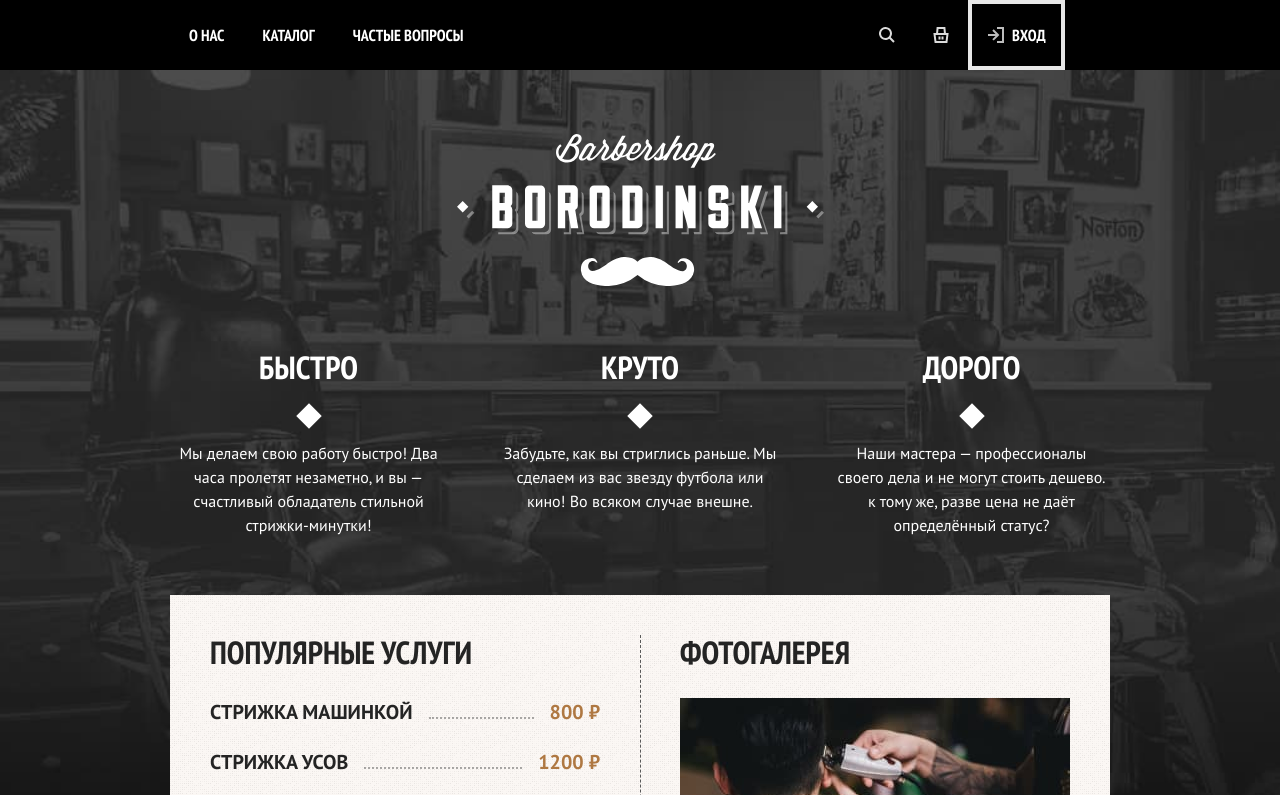
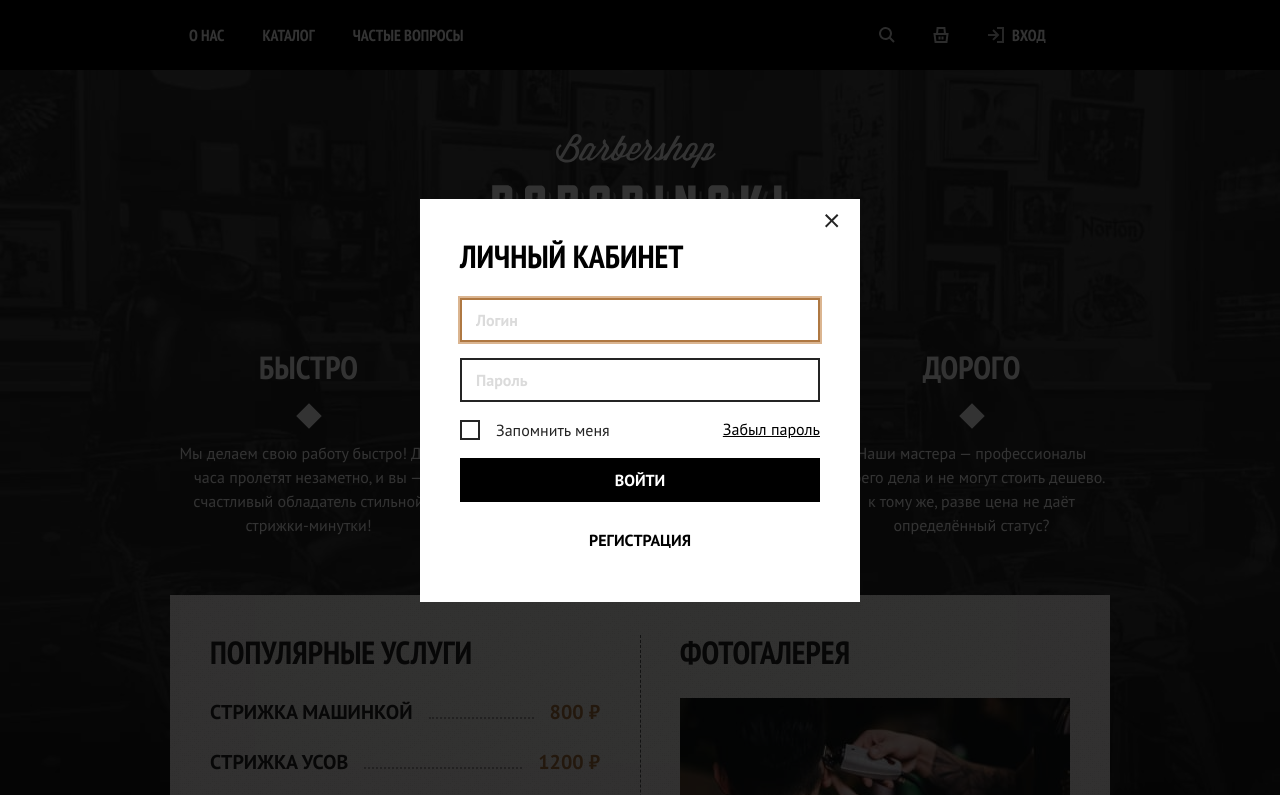
Before and after one commit to zarram89/web-html1-barbershop, a plain HTML site: page index.html in a window 1280 px wide. Both pictures are taken after a click on the link "ВХОД". Shown: the top 795 px of the page. Drawn offline with Linux system fonts and the light colour scheme.

Commit message:
feat: adds modal

```diff
--- a/index.html
+++ b/index.html
@@ -274,6 +274,36 @@
     </section>
   </div>
 </footer>
+<div class="modal-container modal-container-close">
+  <div class="modal modal-auth">
+    <button class="modal-close-button">
+      <span class="visually-hidden">Закрыть</span>
+    </button>
+    <section class="modal-content">
+      <h2 class="modal-title">Личный кабинет</h2>
+      <form class="auth-form" action="https://echo.htmlacademy.ru/" method="post">
+        <p class="field-group">
+          <label class="visually-hidden" for="auth-login">Логин</label>
+          <input class="auth-form-field field" type="text" id="auth-login" name="auth-login" placeholder="Логин">
+        </p>
+        <p class="field-group">
+          <label class="visually-hidden" for="auth-password">Пароль</label>
+          <input class="auth-form-field field" type="password" id="auth-password" name="auth-password" placeholder="Пароль">
+        </p>
+        <p class="field-group auth-form-user-options">
+          <label class="auth-form-checkbox control">
+            <input class="visually-hidden control-input" type="checkbox" name="firm-storе">
+            <span class="control-mark"></span>
+            <span class="control-label">Запомнить меня</span>
+          </label>
+          <a class="auth-form-recovery" href="#">Забыл пароль</a>
+        </p>
+        <button class="button auth-form-button" type="submit">Войти</button>
+        <a class="button auth-form-register" href="#">Регистрация</a>
+      </form>
+    </section>
+  </div>
+</div>
 <script src="scripts/main.js" type="module"></script>
 </body>
 </html>
--- a/scripts/main.js
+++ b/scripts/main.js
@@ -1 +1,5 @@
-import './popover.js';
+import { initPopover } from "./popover.js";
+import { initModal } from "./modal.js";
+
+initPopover();
+initModal();
--- /dev/null
+++ b/scripts/modal.js
@@ -0,0 +1,38 @@
+import { onEsc, onClickOutside } from "./utils.js";
+
+export function initModal() {
+  const openButton = document.querySelector(".navigation-link-login");
+  const modalContainer = document.querySelector(".modal-container");
+  const modal = document.querySelector(".modal");
+  const closeButton = document.querySelector(".modal-close-button");
+
+  if (!openButton || !modal || !modalContainer) return;
+
+  let escHandler;
+  let clickOutsideHandler;
+
+  function openModal(evt) {
+    evt.preventDefault();
+    modalContainer.classList.remove("modal-container-close");
+
+    escHandler = onEsc(closeModal);
+    clickOutsideHandler = onClickOutside(modal, closeModal);
+
+    document.addEventListener("keydown", escHandler);
+    modalContainer.addEventListener("click", clickOutsideHandler);
+
+    // устанавливаем фокус в первое поле
+    const firstField = modal.querySelector("input");
+    if (firstField) firstField.focus();
+  }
+
+  function closeModal() {
+    modalContainer.classList.add("modal-container-close");
+
+    document.removeEventListener("keydown", escHandler);
+    modalContainer.removeEventListener("click", clickOutsideHandler);
+  }
+
+  openButton.addEventListener("click", openModal);
+  closeButton.addEventListener("click", closeModal);
+}
--- a/scripts/popover.js
+++ b/scripts/popover.js
@@ -1,46 +1,37 @@
+import { onEsc, onClickOutside } from "./utils.js";
+
+export function initPopover() {
   const cartButton = document.querySelector(".navigation-link-cart");
   const popover = document.querySelector(".popover");
-const closeButton = document.querySelector(".popover-close-button");
+  const closeButton = popover.querySelector(".popover-close-button");
+
+  if (!cartButton || !popover) return;
+
+  let escHandler;
+  let clickOutsideHandler;
 
   function openPopover() {
     popover.classList.add("popover-open");
-  document.addEventListener("keydown", onEscPress);
-  document.addEventListener("click", onClickOutside);
+
+    escHandler = onEsc(closePopover);
+    clickOutsideHandler = onClickOutside(popover, closePopover);
+
+    document.addEventListener("keydown", escHandler);
+    document.addEventListener("click", clickOutsideHandler);
   }
 
   function closePopover() {
     popover.classList.remove("popover-open");
-  document.removeEventListener("keydown", onEscPress);
-  document.removeEventListener("click", onClickOutside);
+
+    document.removeEventListener("keydown", escHandler);
+    document.removeEventListener("click", clickOutsideHandler);
   }
 
-function togglePopover() {
-  if (popover.classList.contains("popover-open")) {
-    closePopover();
-  } else {
-    openPopover();
-  }
+  function togglePopover(evt) {
+    evt.preventDefault();
+    popover.classList.contains("popover-open") ? closePopover() : openPopover();
   }
 
-function onEscPress(evt) {
-  if (evt.key === "Escape") {
-    closePopover();
+  cartButton.addEventListener("click", togglePopover);
+  closeButton.addEventListener("click", closePopover);
 }
-}
-
-function onClickOutside(evt) {
-  const isClickInside = popover.contains(evt.target) || cartButton.contains(evt.target);
-  if (!isClickInside) {
-    closePopover();
-  }
-}
-
-cartButton.addEventListener("click", (evt) => {
-  evt.preventDefault(); // Чтобы убрать переход по ссылке "#"
-  togglePopover();
-});
-
-closeButton.addEventListener("click", (evt) => {
-  evt.preventDefault();
-  closePopover();
-});
--- /dev/null
+++ b/scripts/utils.js
@@ -0,0 +1,15 @@
+export function onEsc(callback) {
+  return function handleEsc(evt) {
+    if (evt.key === "Escape") {
+      callback();
+    }
+  };
+}
+
+export function onClickOutside(element, callback) {
+  return function handleClick(evt) {
+    if (!element.contains(evt.target)) {
+      callback();
+    }
+  };
+}
--- a/styles/styles.css
+++ b/styles/styles.css
@@ -1270,6 +1270,7 @@ body {
   background-color: transparent;
 }
 
+/* Popover */
 .popover {
   position: absolute;
   top: 0;
@@ -1364,3 +1365,92 @@ body {
   grid-row: 1 / 3;
   grid-column: 2 / 3;
 }
+
+/* Modal */
+.modal-container {
+  position: fixed;
+  top: 0;
+  left: 0;
+  display: flex;
+  width: 100%;
+  height: 100%;
+  background-color: rgba(0, 0, 0, 0.8);
+}
+
+.modal {
+  position: relative;
+  margin: auto;
+  padding: 40px;
+  background-color: #ffffff;
+}
+
+.modal-auth {
+  width: 360px;
+}
+
+.modal-close-button {
+  position: absolute;
+  padding: 0;
+  top: 0;
+  right: 0;
+  width: 56px;
+  height: 44px;
+  background-color: #ffffff;
+  border: none;
+  background-image: url("../images/close.svg");
+  background-repeat: no-repeat;
+  background-position: center;
+  cursor: pointer;
+}
+
+.modal-title {
+  margin: 0 0 24px;
+  font-family: "PT Sans Narrow", sans-serif;
+  font-size: 32px;
+  line-height: 35px;
+  font-weight: 700;
+  color: #000000;
+  text-transform: uppercase;
+}
+
+.auth-form .field-group {
+  margin: 0 0 16px;
+}
+
+.auth-form-user-options {
+  display: flex;
+  justify-content: space-between;
+  font-weight: 400;
+}
+
+.auth-form-user-options .control-label {
+  font-weight: 400;
+}
+
+.auth-form .field {
+  width: 328px;
+}
+
+.auth-form-recovery {
+  line-height: 22px;
+  color: #000000;
+}
+
+.auth-form-button {
+  width: 360px;
+  margin-bottom: 16px;
+}
+
+.auth-form .button + .button {
+  margin: 0;
+}
+
+.auth-form-register {
+  width: 360px;
+  color: #000000;
+  background-color: #ffffff;
+}
+
+.modal-container-close {
+  display: none;
+}
```
Also changed, not shown: images/close.svg (added). Lines whose indentation alone changed are shown as unchanged.
